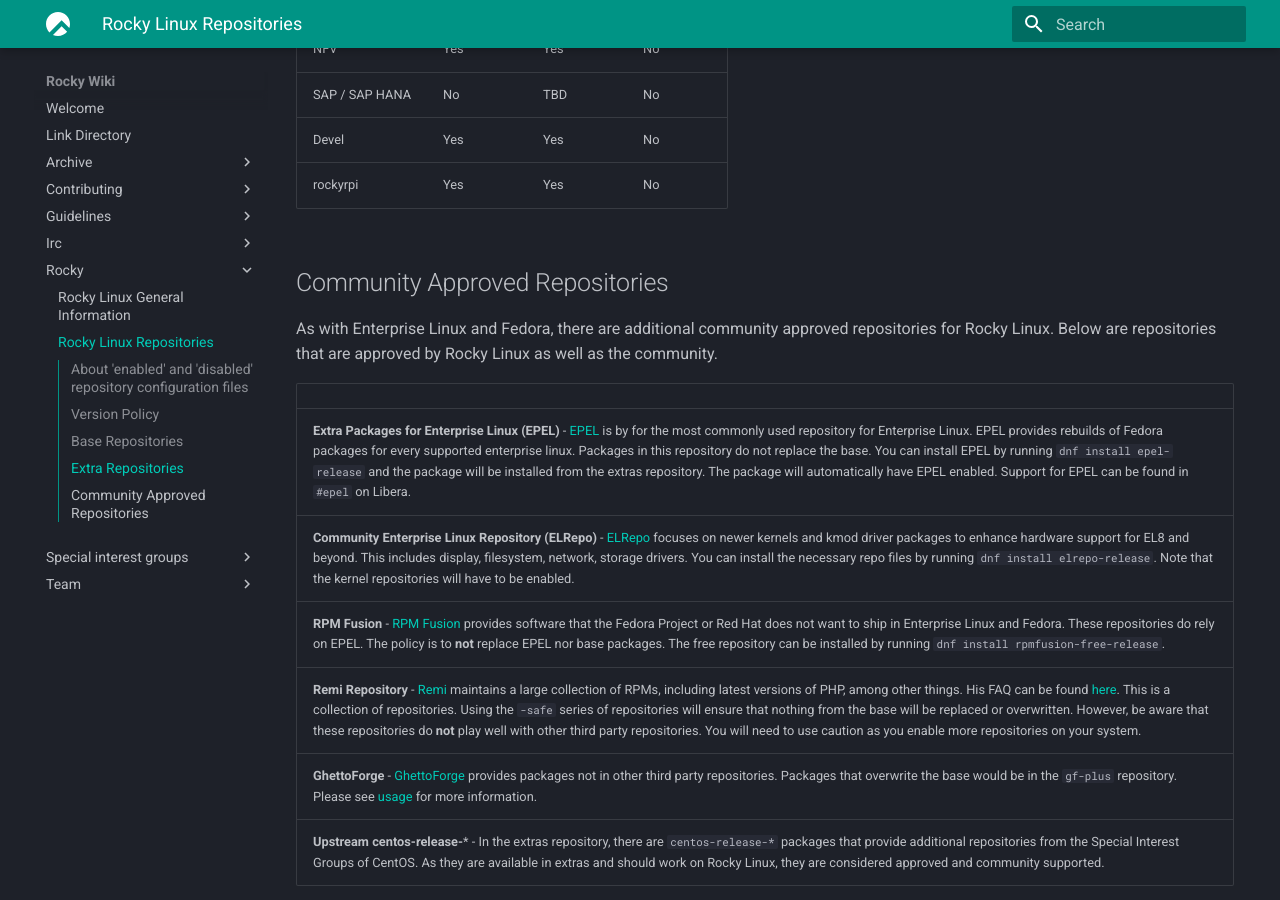
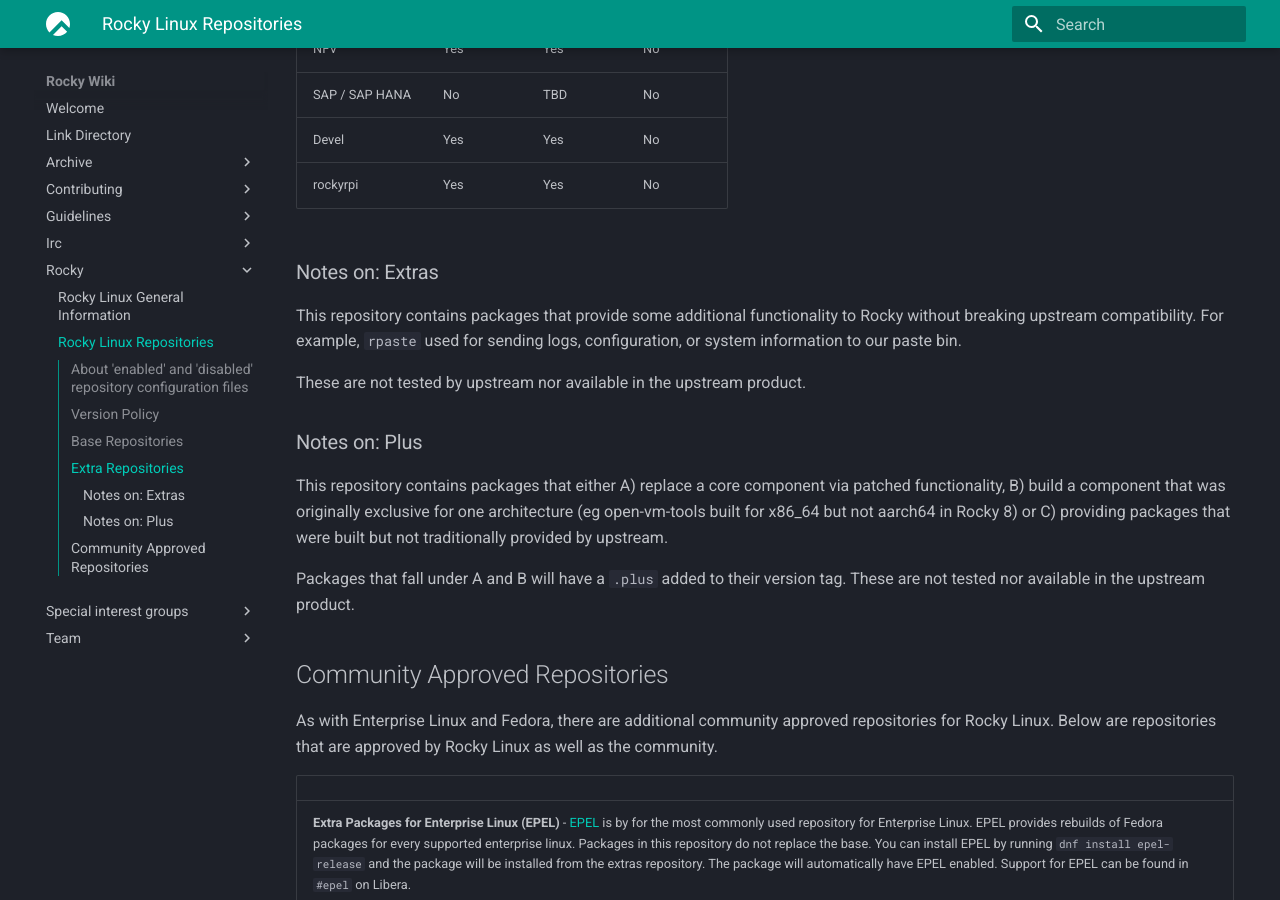
Before and after one commit to rocky-linux/wiki.rockylinux.org, an MkDocs documentation site: the page built from docs/rocky/repo.md, in a window 1280 px wide and 900 px high, scrolled down 1415 px. Built offline with MkDocs 1.6.1 and Material for MkDocs 9.7.7, drawn with Linux system fonts in a browser that asks for light colours.

Commit message:
add repo info

```diff
--- a/docs/rocky/repo.md
+++ b/docs/rocky/repo.md
@@ -41,6 +41,18 @@
 | Devel            | Yes     | Yes     | No      |
 | rockyrpi         | Yes     | Yes     | No      |
 
+### Notes on: Extras
+
+This repository contains packages that provide some additional functionality to Rocky without breaking upstream compatibility. For example, `rpaste` used for sending logs, configuration, or system information to our paste bin.
+
+These are not tested by upstream nor available in the upstream product.
+
+### Notes on: Plus
+
+This repository contains packages that either A) replace a core component via patched functionality, B) build a component that was originally exclusive for one architecture (eg open-vm-tools built for x86_64 but not aarch64 in Rocky 8) or C) providing packages that were built but not traditionally provided by upstream.
+
+Packages that fall under A and B will have a `.plus` added to their version tag. These are not tested nor available in the upstream product.
+
 ## Community Approved Repositories
 
 As with Enterprise Linux and Fedora, there are additional community approved repositories for Rocky Linux. Below are repositories that are approved by Rocky Linux as well as the community.
```
Also changed, not shown: docs/team/infrastructure/awx_scm_guidelines.md (+2 -2 lines).
